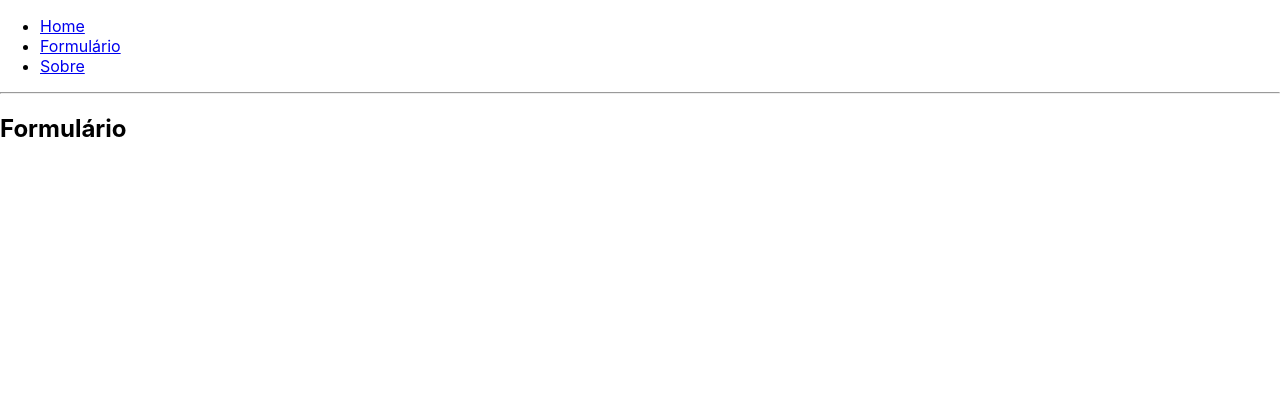
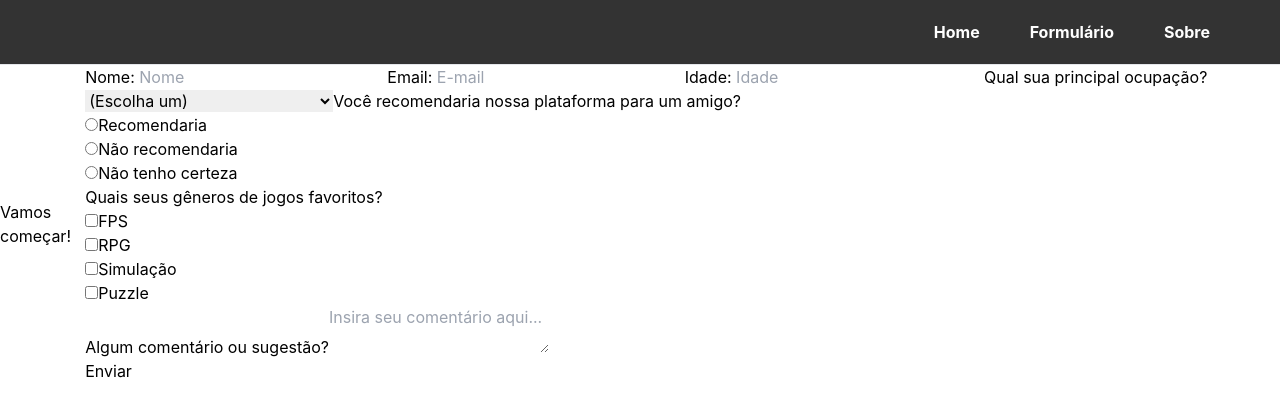
Before and after one commit to LiviaNasc/formulario-react, a React (Create React App) app: page /form in a window 1280 px wide. Shown: the top 416 px of the page. Built offline with nearby package versions, Linux system fonts and the light colour scheme.

Commit message:
iniciando o forms, rotas e navbar

```diff
--- a/src/App.css
+++ b/src/App.css
@@ -1,4 +1,40 @@
+@tailwind base;
+@tailwind components;
+@tailwind utilities;
+
 *{
   margin: 0;
   padding: 0;
+  font-family: -apple-system, BlinkMacSystemFont, Segoe UI, Roboto, Oxygen, Ubuntu, Cantarell, Fira Sans, Droid Sans, Helvetica Neue, sans-serif;
 }
+
+#navbar {
+  background-color: #333;
+  padding: 20px;
+  top: 0;
+  left: 0;
+  width: 100%;
+  display: flex;
+  justify-content: flex-end;
+}
+
+nav ul {
+  list-style-type: none;
+  margin: 0;
+  padding: 0;
+  display: flex;
+}
+
+nav li {
+  margin-right: 50px;
+}
+
+nav a {
+  text-decoration: none;
+  color: white;
+  font-weight: bold;
+}
+
+nav a:hover {
+  color: lightgray;
+}
--- a/src/App.js
+++ b/src/App.js
@@ -5,12 +5,13 @@ import Home from './HomePage';
 import FormPage from './FormPage';
 import About from './AboutPage';
 import NotFound from './NotFoundPage';
+import './App.css';
 
 function App() {
   return (
     <Router>
       <div>
-        <nav>
+        <nav id='navbar'>
           <ul>
             <li>
               <Link to="/">Home</Link>
--- a/src/FormPage.js
+++ /dev/null
@@ -1,12 +0,0 @@
-import React from 'react';
-
-function FormPage() {
-  return (
-    <div>
-      <h2>Formulário</h2>
-
-    </div>
-  );
-}
-
-export default FormPage;
--- /dev/null
+++ b/src/FormPage.jsx
@@ -0,0 +1,121 @@
+import React from 'react';
+import { Formik, Field, Form, ErrorMessage } from 'formik';
+import * as Yup from 'yup';
+
+const validationSchema = Yup.object().shape({
+  name: Yup.string().required('O nome é obrigatório'),
+  email: Yup.string().email('E-mail inválido').required('O e-mail é obrigatório'),
+  age: Yup.number().typeError('A idade deve ser um número').required('A idade é obrigatória'),
+  occupation: Yup.string().required('A ocupação é obrigatória'),
+  recommendation: Yup.string().required('Por favor, escolha uma opção de recomendação'),
+  genres: Yup.array().min(1, 'Selecione pelo menos um gênero').required('Pelo menos um gênero é obrigatório'),
+  comments: Yup.string(),
+});
+
+const initialValues = {
+  name: '',
+  email: '',
+  age: '',
+  occupation: '',
+  recommendation: '',
+  genres: [],
+  comments: '',
+};
+
+const onSubmit = (values) => {
+  console.log('Valores do formulário:', values);
+};
+
+
+
+function FormPage() {
+  return (
+
+    <div className="items-center flex justify-center">
+      <h2>Vamos começar!</h2>
+      <Formik
+      initialValues={initialValues}
+      validationSchema={validationSchema}
+      onSubmit={onSubmit}>
+      <Form id="survey-form">
+        <fieldset>
+          <label>
+            Nome: <Field type="text" id="name" name="name" placeholder="Nome" />
+            <ErrorMessage name="name" component="div" className="error" />
+          </label>
+          <label>
+            Email: <Field type="email" id="email" name="email" placeholder="E-mail" />
+            <ErrorMessage name="email" component="div" className="error" />
+          </label>
+          <label>
+            Idade: <Field type="number" id="age" name="age" placeholder="Idade" />
+            <ErrorMessage name="age" component="div" className="error" />
+          </label>
+          <label>
+            Qual sua principal ocupação?
+            <Field as="select" id="occupation" name="occupation">
+              <option value="">(Escolha um)</option>
+              <option value="cursando_ensino_fundamental">Cursando ensino fundamental</option>
+              <option value="cursando_ensino_medio">Cursando ensino médio</option>
+              <option value="cursando_ensino_superior">Cursando ensino superior</option>
+              <option value="trabalho_tempo_integral">Trabalho em tempo integral</option>
+              <option value="estagio">Estágio</option>
+              <option value="outro">Outro</option>
+            </Field>
+            <ErrorMessage name="occupation" component="div" className="error" />
+          </label>
+          <label>
+            Você recomendaria nossa plataforma para um amigo?
+            <div>
+              <Field type="radio" name="recommendation" value="recommend" id="recommend" />
+              <label htmlFor="recommend">Recomendaria</label>
+            </div>
+            <div>
+              <Field type="radio" name="recommendation" value="not-recommend" id="not-recommend" />
+              <label htmlFor="not-recommend">Não recomendaria</label>
+            </div>
+            <div>
+              <Field type="radio" name="recommendation" value="not-know" id="not-know" />
+              <label htmlFor="not-know">Não tenho certeza</label>
+            </div>
+            <ErrorMessage name="recommendation" component="div" className="error" />
+          </label>
+          <label>
+            Quais seus gêneros de jogos favoritos?
+            <div>
+              <Field type="checkbox" name="genres" value="FPS" id="fps" />
+              <label htmlFor="fps">FPS</label>
+            </div>
+            <div>
+              <Field type="checkbox" name="genres" value="RPG" id="rpg" />
+              <label htmlFor="rpg">RPG</label>
+            </div>
+            <div>
+              <Field type="checkbox" name="genres" value="Simulação" id="simulation" />
+              <label htmlFor="simulation">Simulação</label>
+            </div>
+            <div>
+              <Field type="checkbox" name="genres" value="Puzzle" id="puzzle" />
+              <label htmlFor="puzzle">Puzzle</label>
+            </div>
+            <ErrorMessage name="genres" component="div" className="error" />
+          </label>
+          <div>
+            <label>Algum comentário ou sugestão?</label>
+            <Field as="textarea" id="comments" name="comments" placeholder="Insira seu comentário aqui..." />
+            <ErrorMessage name="comments" component="div" className="error" />
+          </div>
+          <div>
+            <button type="submit" id="submit" className="enviar">
+              Enviar
+            </button>
+          </div>
+        </fieldset>
+      </Form>
+    </Formik>
+    </div>
+
+  );
+}
+
+export default FormPage;
--- a/src/index.css
+++ /dev/null
@@ -1,13 +0,0 @@
-body {
-  margin: 0;
-  font-family: -apple-system, BlinkMacSystemFont, 'Segoe UI', 'Roboto', 'Oxygen',
-    'Ubuntu', 'Cantarell', 'Fira Sans', 'Droid Sans', 'Helvetica Neue',
-    sans-serif;
-  -webkit-font-smoothing: antialiased;
-  -moz-osx-font-smoothing: grayscale;
-}
-
-code {
-  font-family: source-code-pro, Menlo, Monaco, Consolas, 'Courier New',
-    monospace;
-}
--- a/src/index.js
+++ b/src/index.js
@@ -1,6 +1,5 @@
 import React from 'react';
 import ReactDOM from 'react-dom/client';
-import './index.css';
 import App from './App';
 
 const root = ReactDOM.createRoot(document.getElementById('root'));
--- /dev/null
+++ b/tailwind.config.js
@@ -0,0 +1,8 @@
+/** @type {import('tailwindcss').Config} */
+module.exports = {
+  content: ['./src/**/*.{js,jsx,ts,tsx}',],
+  theme: {
+    extend: {},
+  },
+  plugins: [],
+}
```
Also changed, not shown: package.json (+6 -1 lines), src/HomePage.jsx (renamed from src/HomePage.js), 1 other file (tests, documents, lock files or other folders).
